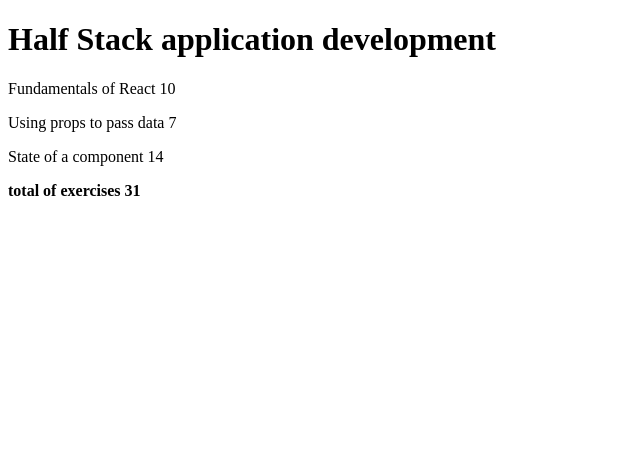
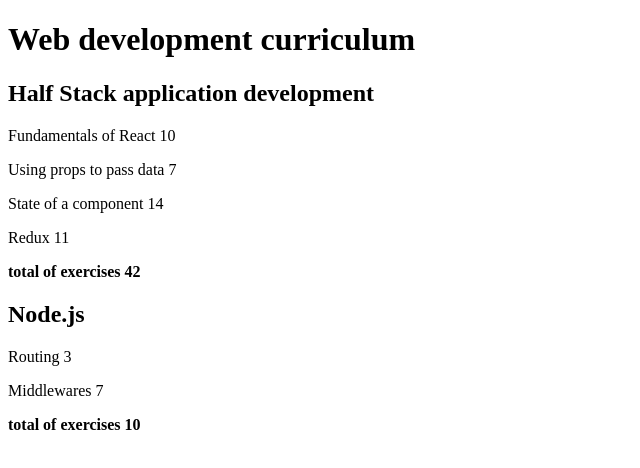
Before and after one commit to bmukha/FullStackOpen, a JavaScript app in the folder part2/courseinfo/: page / in a window 1280 px wide. Shown: the top 468 px of the page, without its empty margins (0-640 px from the left). Built offline with nearby package versions, Linux system fonts and the light colour scheme.

Commit message:
exercise 2.4 done

```diff
--- a/part2/courseinfo/src/App.js
+++ b/part2/courseinfo/src/App.js
@@ -1,4 +1,4 @@
-const Header = ({ name }) => <h1>{name}</h1>
+const Header = ({ name }) => <h2>{name}</h2>
 
 const Total = ({ parts }) => {
   const sum = parts.reduce((sum, part) => sum + part.exercises, 0)
@@ -28,10 +28,12 @@
     <Total parts={course.parts} />
   </>
 )
+
 const App = () => {
-  const course = {
+  const courses = [
+    {
+      name: 'Half Stack application development',
       id: 1,
-    name: 'Half Stack application development',
       parts: [
         {
           name: 'Fundamentals of React',
@@ -47,11 +49,38 @@
           name: 'State of a component',
           exercises: 14,
           id: 3
+        },
+        {
+          name: 'Redux',
+          exercises: 11,
+          id: 4
+        }
+      ]
+    },
+    {
+      name: 'Node.js',
+      id: 2,
+      parts: [
+        {
+          name: 'Routing',
+          exercises: 3,
+          id: 1
+        },
+        {
+          name: 'Middlewares',
+          exercises: 7,
+          id: 2
         }
       ]
     }
+  ]
 
-  return <Course course={course} />
+  return (
+    <>
+      <h1>Web development curriculum</h1>
+      {courses.map(course => <Course key={course.id} course={course} />)}
+    </>
+  )
 }
 
 export default App
```
Lines whose indentation alone changed are shown as unchanged.
